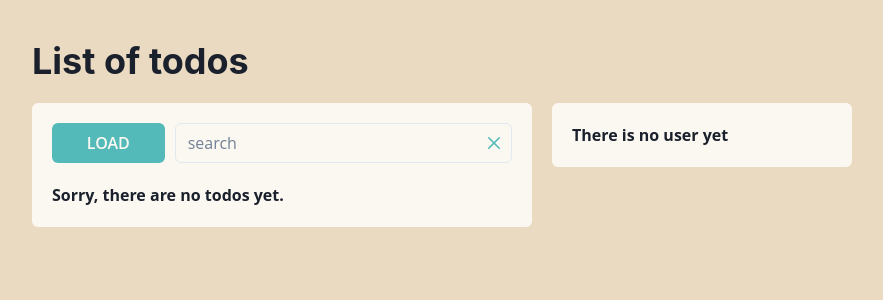
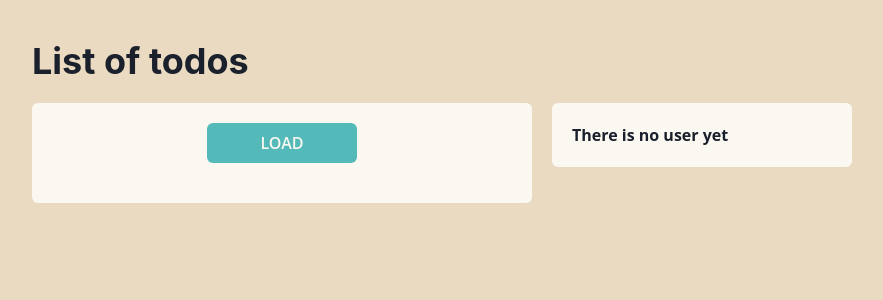
Before and after one commit to khrulenko/todo_list, a React (Create React App) app: page / in a window 1280 px wide. Shown: the top 300 px of the page, without its empty margins (8-891 px from the left). Built offline with nearby package versions, Linux system fonts and the light colour scheme.

Commit message:
improved todosPanel

```diff
--- a/src/components/button/index.tsx
+++ b/src/components/button/index.tsx
@@ -1,4 +1,8 @@
-import { Button as ChakraButton, useMultiStyleConfig } from '@chakra-ui/react';
+import {
+  Button as ChakraButton,
+  chakra,
+  useMultiStyleConfig,
+} from '@chakra-ui/react';
 import { AnyFunction } from '../../types';
 
 type ButtonSizes = 'sm' | 'md' | 'lg';
@@ -23,4 +27,4 @@ const Button = (props: Props) => {
   );
 };
 
-export default Button;
+export default chakra(Button);
--- a/src/components/input/inputStyle.tsx
+++ b/src/components/input/inputStyle.tsx
@@ -8,6 +8,7 @@ const inputStyle: ComponentStyleConfig = {
       position: 'relative',
       alignItems: 'center',
       width: '100%',
+      maxWidth: '300px',
       height: '40px',
       '&:hover, &:focus': {
         borderColor: 'green.base',
--- a/src/components/todoList/index.tsx
+++ b/src/components/todoList/index.tsx
@@ -10,11 +10,10 @@ const TodoList = ({ todos }: Props) => {
 
   return (
     <>
-      {areThereTodosToShow ? (
-        todos.map((todo, i) => <TodoItem todo={todo} index={i + 1} />)
-      ) : (
-        <b>Sorry, there are no todos yet.</b>
-      )}
+      {areThereTodosToShow &&
+        todos.map((todo, i) => (
+          <TodoItem key={todo.id} todo={todo} index={i + 1} />
+        ))}
     </>
   );
 };
--- a/src/components/todosPanel/index.tsx
+++ b/src/components/todosPanel/index.tsx
@@ -26,7 +26,9 @@ const TodosPanel = () => {
   };
 
   const filterByTitle = (todos: Todos) =>
-    todos.filter((todo) => todo.title.toLowerCase().includes(searchQuery));
+    todos.filter((todo) =>
+      todo.title.toLowerCase().includes(searchQuery.toLowerCase())
+    );
   const filterBycompleteness = (todos: Todos, filter: string) => {
     switch (filter) {
       case Filters.Active:
@@ -48,6 +50,9 @@ const TodosPanel = () => {
     activeFilter
   );
 
+  const onClick = areTodosLoaded ? onRefresh : onLoad;
+  const buttonText = areTodosLoaded ? 'REFRESH' : 'LOAD';
+
   const createFilterButton = (filterName: Filters) => (
     <Button
       size="md"
@@ -61,16 +66,16 @@ const TodosPanel = () => {
 
   return (
     <Box sx={todosPanelStyle}>
-      <Flex justify="space-between" gap="10px">
-        <Button onClick={areTodosLoaded ? onRefresh : onLoad}>
-          {areTodosLoaded ? 'REFRESH' : 'LOAD'}
-        </Button>
+      <Flex justify="center" gap="10px">
+        <Button onClick={onClick}>{buttonText}</Button>
 
-        <Input
-          placeholder="search"
-          value={searchQuery}
-          onChange={searchQuerySet}
-        />
+        {areTodosLoaded && (
+          <Input
+            placeholder="search"
+            value={searchQuery}
+            onChange={searchQuerySet}
+          />
+        )}
       </Flex>
 
       {areTodosLoaded && (
```
